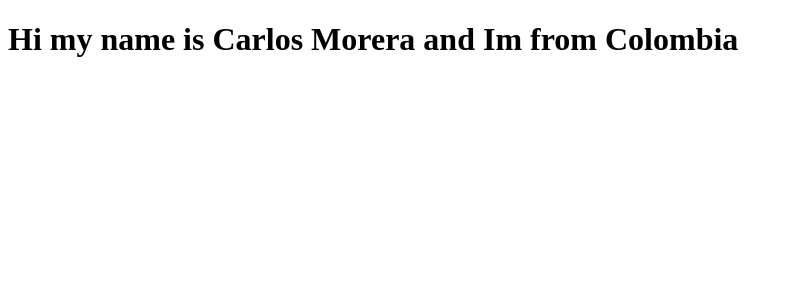
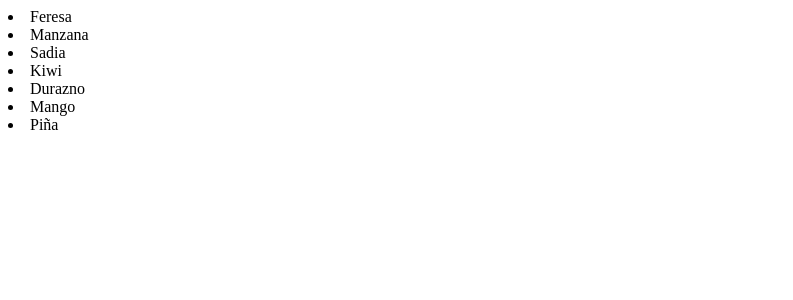
Before and after one commit to carlosmorera/CursoReact2020, a React (Create React App) app: page / in a window 1280 px wide. Shown: the top 300 px of the page, without its empty margins (0-793 px from the left). Built offline with nearby package versions, Linux system fonts and the light colour scheme.

Commit message:
Se hace iteracion sobre una lista

```diff
--- /dev/null
+++ b/src/App.js
@@ -0,0 +1,27 @@
+import React, {Component} from "react";
+
+const frutas = [
+    'Feresa',
+    'Manzana',
+    'Sadia',
+    'Kiwi',
+    'Durazno',
+    'Mango',
+    'Piña'
+]
+
+class App extends Component {
+    render() {
+        return (
+            <div>
+                <lu>
+                    {frutas.map((fruta) => {
+                        return (<li>{fruta}</li>)
+                    })}
+                </lu>
+            </div>
+        )
+    }
+}
+
+export default App
--- a/src/index.js
+++ b/src/index.js
@@ -1,18 +1,5 @@
 import React from "react";
 import ReactDom from 'react-dom'
+import App from './App.js'
 
-const name = 'Carlos Morera'
-//Build object
-const user ={
-    name : 'Carlos Morera',
-    age: 26,
-    country: 'Colombia'
-}
-
-function getInfo(user) {
-    return `Hi my name is ${user.name} and Im from ${user.country} `
-}
-
-const App = <h1>{getInfo(user)}</h1>
-
-ReactDom.render(App,document.getElementById('root'))
+ReactDom.render(<App/>,document.getElementById('root'))
```
